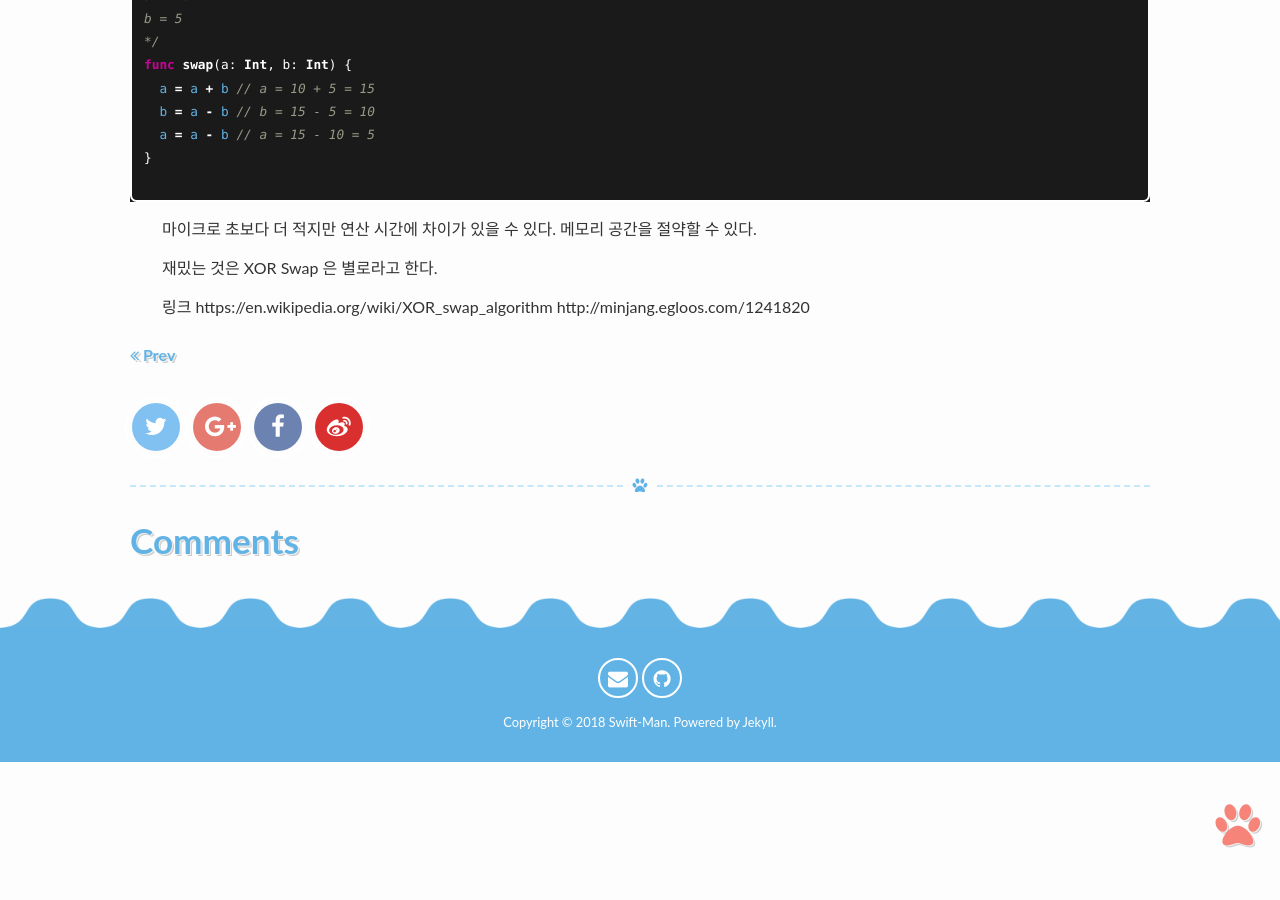
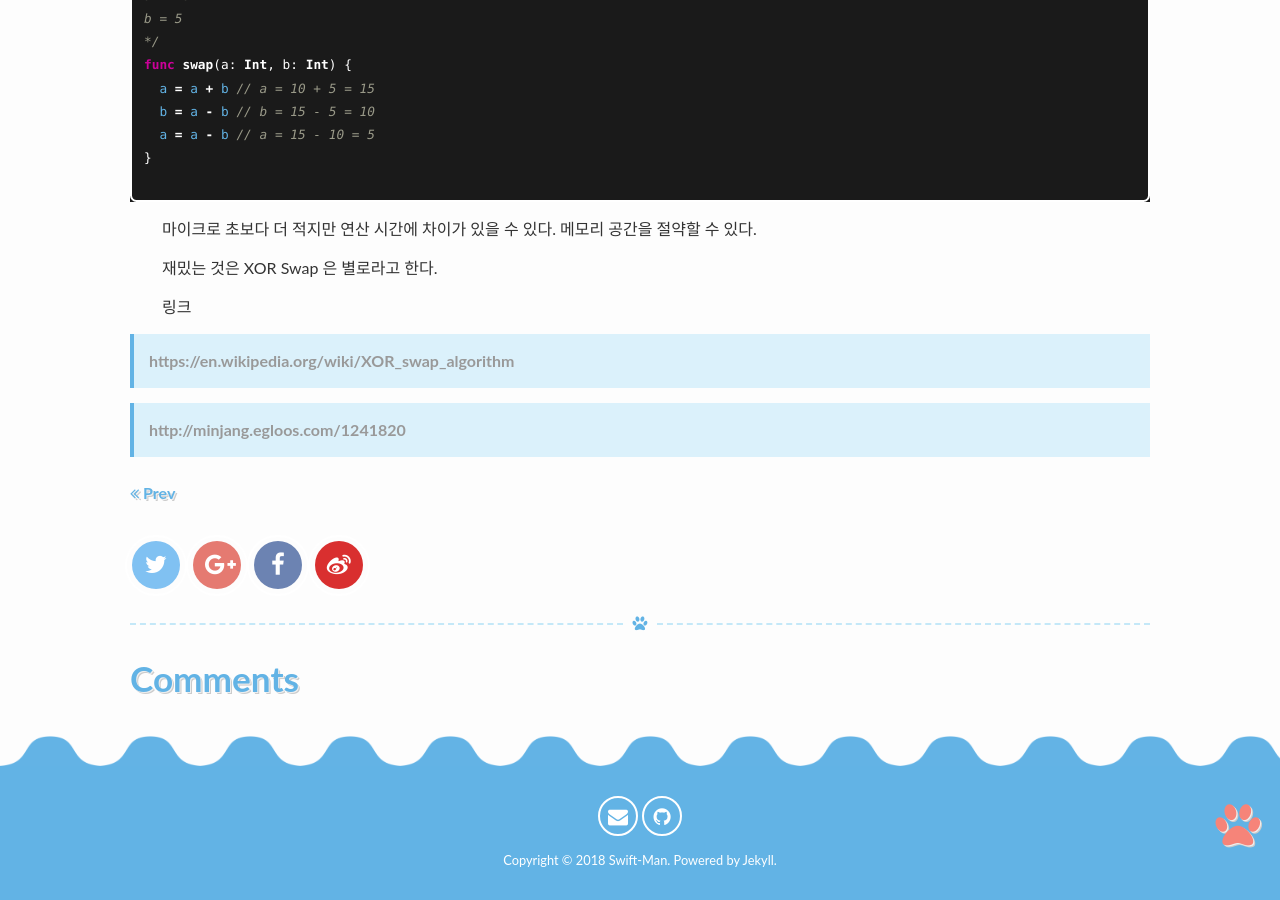
Before and after one commit to KimSeung-Jin/jiniopening.github.io, a Jekyll site: the page built from _posts/2018-05-15-NoStoredPropertySwap.md, in a window 1280 px wide and 900 px high, scrolled down 876 px. Built offline with Jekyll 4.4.1, drawn with Linux system fonts in a browser that asks for light colours; comment, search, counter and statistics services are not loaded.

```diff
--- a/_posts/2018-05-15-NoStoredPropertySwap.md
+++ b/_posts/2018-05-15-NoStoredPropertySwap.md
@@ -46,5 +46,6 @@ func swap(a: Int, b: Int) {
 XOR Swap 은 별로라고 한다.
 
 링크
-https://en.wikipedia.org/wiki/XOR_swap_algorithm
-http://minjang.egloos.com/1241820
+>https://en.wikipedia.org/wiki/XOR_swap_algorithm
+
+>http://minjang.egloos.com/1241820
```
